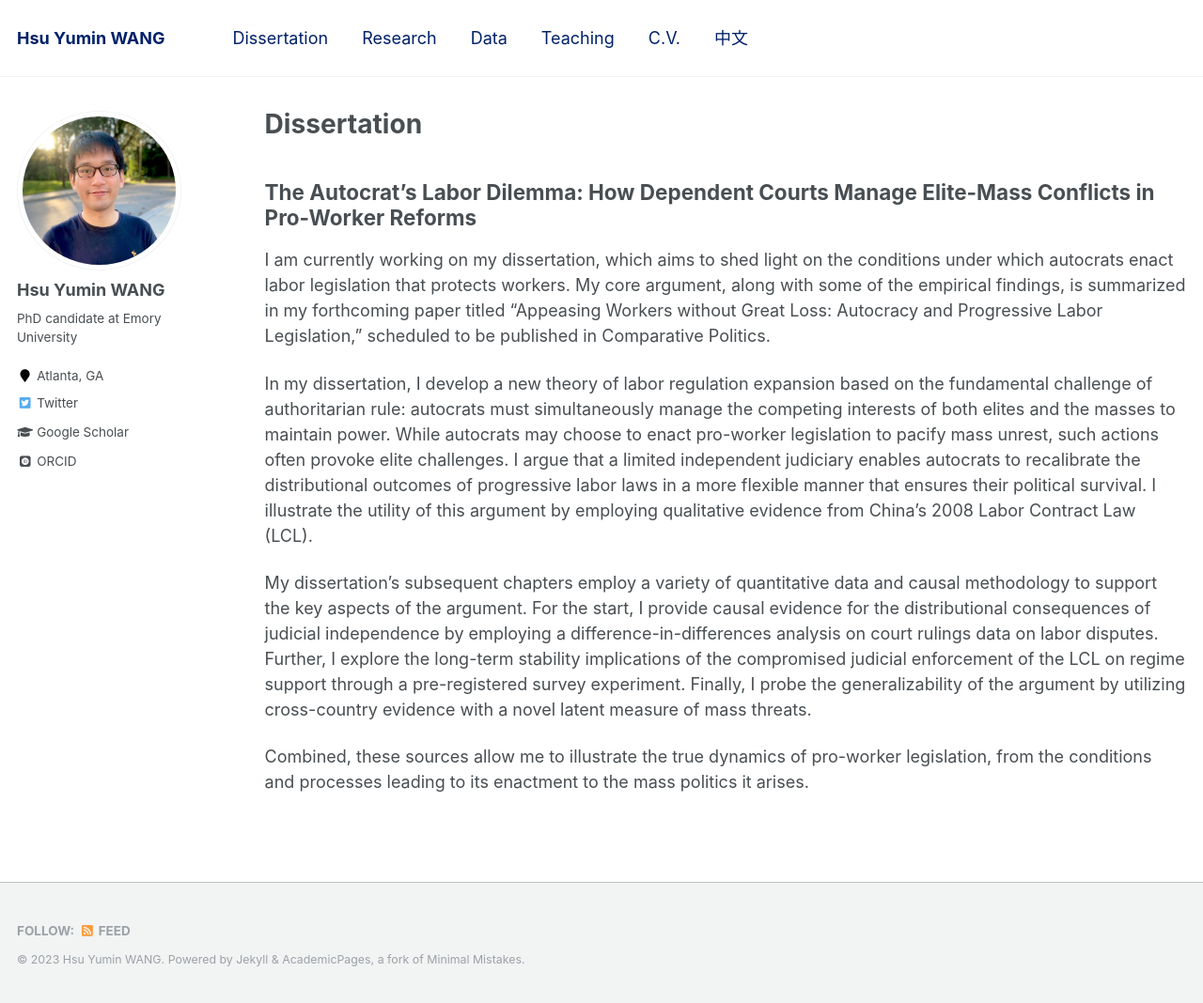
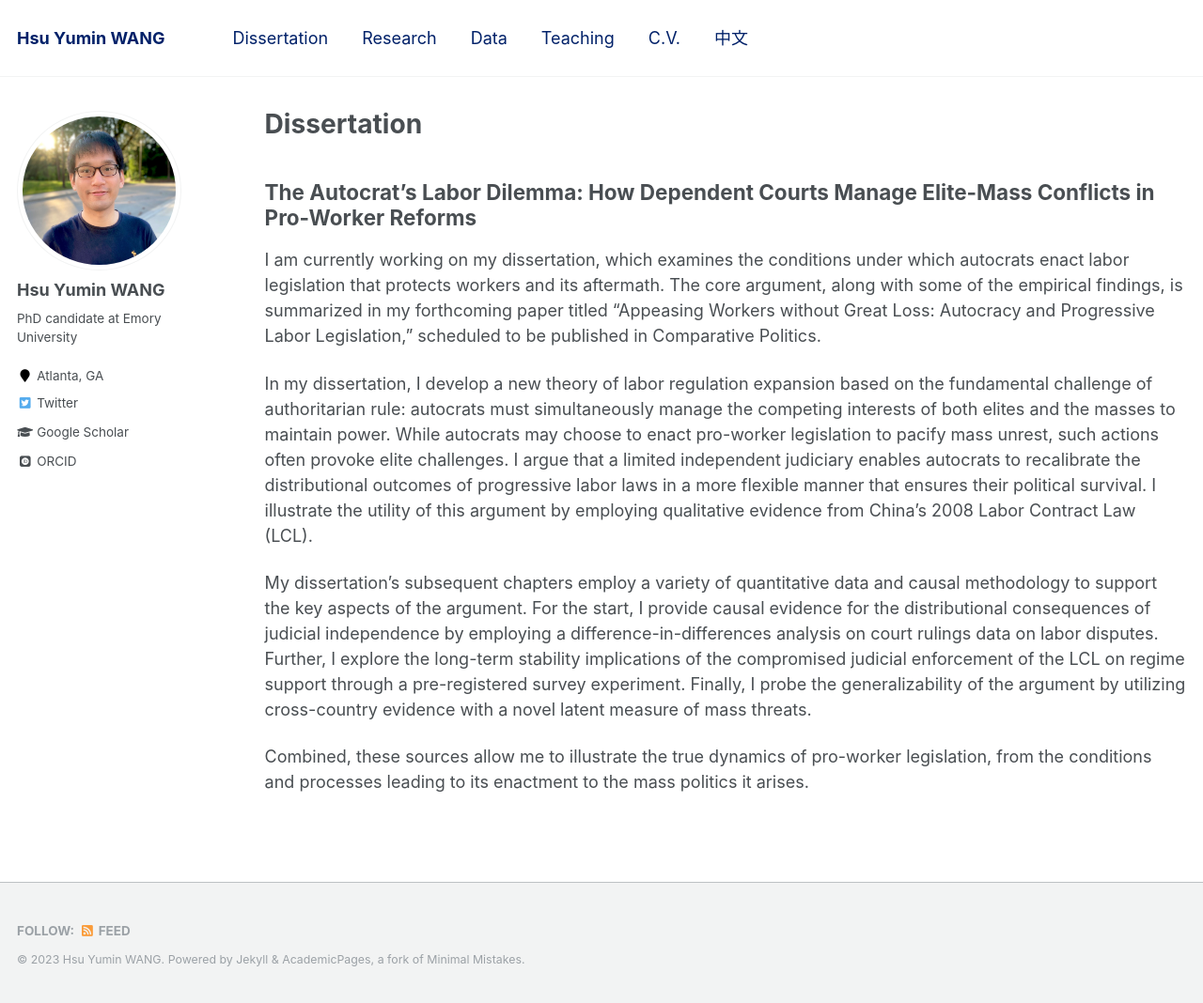
Before and after one commit to hsuyumin/hsuyumin.github.io, a Jekyll site: the page built from _pages/dissertation.md, in a window 1280 px wide and 1068 px high. Shown: the whole window at 94% size. Built offline with Jekyll 4.4.1, drawn with Linux system fonts in a browser that asks for light colours; some web fonts are replaced.

Commit message:
Update dissertation.md

```diff
--- a/_pages/dissertation.md
+++ b/_pages/dissertation.md
@@ -10,7 +10,7 @@ redirect_from:
 
 ## The Autocrat’s Labor Dilemma: How Dependent Courts Manage Elite-Mass Conflicts in Pro-Worker Reforms
 
-I am currently working on my dissertation, which aims to shed light on the conditions under which autocrats enact labor legislation that protects workers. My core argument, along with some of the empirical findings, is summarized in my forthcoming paper titled "Appeasing Workers without Great Loss: Autocracy and Progressive Labor Legislation," scheduled to be published in Comparative Politics.
+I am currently working on my dissertation, which examines the conditions under which autocrats enact labor legislation that protects workers and its aftermath. The core argument, along with some of the empirical findings, is summarized in my forthcoming paper titled "Appeasing Workers without Great Loss: Autocracy and Progressive Labor Legislation," scheduled to be published in Comparative Politics.
 
 In my dissertation, I develop a new theory of labor regulation expansion based on the fundamental challenge of authoritarian rule: autocrats must simultaneously manage the competing interests of both elites and the masses to maintain power. While autocrats may choose to enact pro-worker legislation to pacify mass unrest, such actions often provoke elite challenges. I argue that a limited independent judiciary enables autocrats to recalibrate the distributional outcomes of progressive labor laws in a more flexible manner that ensures their political survival. I illustrate the utility of this argument by employing qualitative evidence from China’s 2008 Labor Contract Law (LCL).
 
```
